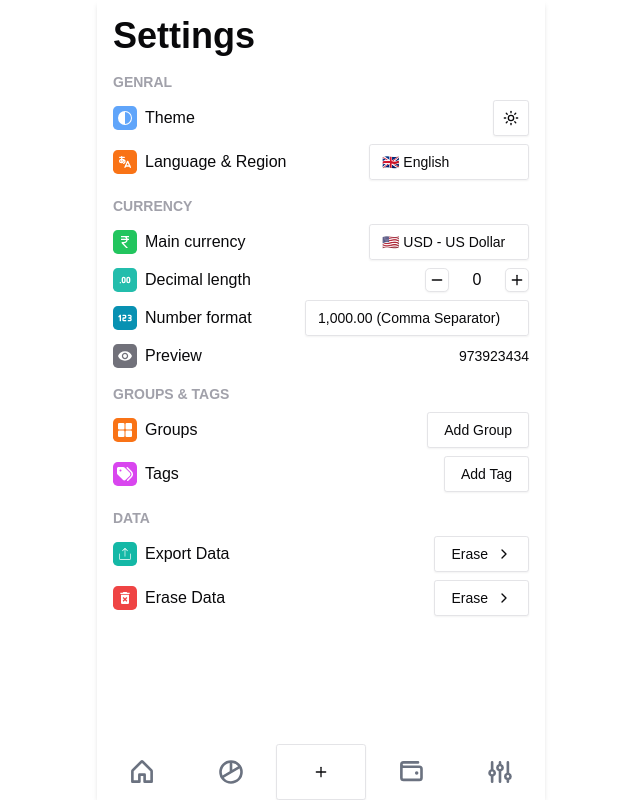
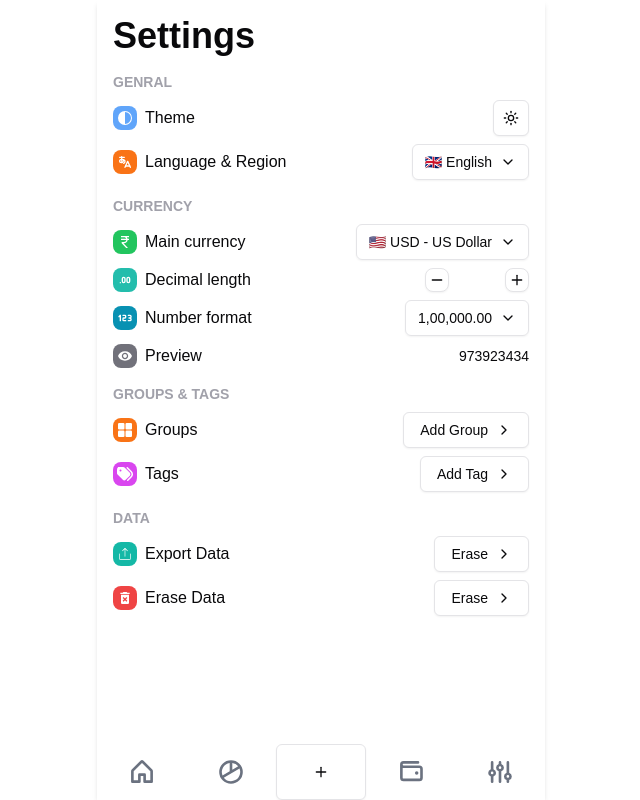
Before and after one commit to Nikhil0723/Expense-Tracker-pwa, a Next.js app: page /settings in a window 1280 px wide. Shown: the whole page, without its empty margins (319-959 px from the left). Built offline with nearby package versions, Linux system fonts and the light colour scheme.

Commit message:
change theme

```diff
--- a/app/globals.css
+++ b/app/globals.css
@@ -27,7 +27,7 @@ body {
     --border: 240 5.9% 90%;
     --input: 240 5.9% 90%;
     --ring: 240 5.9% 10%;
-    --radius: 0.3rem;
+    --radius: 0.5rem;
     --chart-1: 12 76% 61%;
     --chart-2: 173 58% 39%;
     --chart-3: 197 37% 24%;
@@ -63,6 +63,7 @@ body {
   }
 }
 
+
 @layer base {
   * {
     @apply border-border;
--- a/app/layout.tsx
+++ b/app/layout.tsx
@@ -3,7 +3,6 @@ import { Geist, Geist_Mono } from "next/font/google";
 import "./globals.css";
 import BottomMenuBar from "@/components/BottomMenuBar";
 import { ThemeProvider } from "@/context/ThemeProvider";
-import { CounterProvider } from "@/context/decimalContext";
 
 const geistSans = Geist({
   variable: "--font-geist-sans",
@@ -30,7 +29,6 @@ export default function RootLayout({
       <body
         className={`${geistSans.variable} ${geistMono.variable} antialiased  max-h-[100vh]`}
       >
-        <CounterProvider>
         <ThemeProvider
           attribute="class"
           defaultTheme="system"
@@ -42,7 +40,6 @@ export default function RootLayout({
           </main>
           <BottomMenuBar />
         </ThemeProvider>
-        </CounterProvider>
       </body>
     </html>
   );
--- a/components/setting/AddGroup.tsx
+++ b/components/setting/AddGroup.tsx
@@ -4,7 +4,7 @@ import * as React from "react";
 import { Button } from "@/components/ui/button";
 import { Input } from "@/components/ui/input";
 import { Sheet, SheetContent, SheetHeader, SheetTitle, SheetTrigger } from "@/components/ui/sheet";
-import { Plus, Trash } from "lucide-react";
+import { ChevronRight, Plus, Trash } from "lucide-react";
 
 export default function AddGroup() {
   const [groupName, setGroupName] = React.useState("");
@@ -24,7 +24,7 @@ export default function AddGroup() {
   return (
     <Sheet>
       <SheetTrigger asChild>
-        <Button variant="outline">Add Group</Button>
+        <Button variant="outline">Add Group <ChevronRight/></Button>
       </SheetTrigger>
       <SheetContent>
         <SheetHeader>
--- a/components/setting/AddTag.tsx
+++ b/components/setting/AddTag.tsx
@@ -4,7 +4,7 @@ import * as React from "react";
 import { Button } from "@/components/ui/button";
 import { Input } from "@/components/ui/input";
 import { Sheet, SheetContent, SheetHeader, SheetTitle, SheetTrigger } from "@/components/ui/sheet";
-import { Plus, Trash } from "lucide-react";
+import { ChevronRight, Plus, Trash } from "lucide-react";
 
 export default function AddTag() {
   const [tagName, setTagName] = React.useState("");
@@ -24,7 +24,7 @@ export default function AddTag() {
   return (
     <Sheet>
       <SheetTrigger asChild>
-        <Button variant="outline">Add Tag</Button>
+        <Button variant="outline">Add Tag <ChevronRight/></Button>
       </SheetTrigger>
       <SheetContent>
         <SheetHeader>
--- a/components/setting/SelectCurrency.tsx
+++ b/components/setting/SelectCurrency.tsx
@@ -2,14 +2,15 @@
 
 import * as React from "react";
 import { Select, SelectContent, SelectItem, SelectTrigger, SelectValue } from "@/components/ui/select";
+import { ChevronDown } from "lucide-react";
 
 export function CurrencySelect() {
   const [currency, setCurrency] = React.useState("usd"); // Default currency
 
   return (
     <Select onValueChange={setCurrency} value={currency}>
-      <SelectTrigger className="w-40">
-        <SelectValue placeholder="Select currency" />
+      <SelectTrigger className="w-fit gap-2">
+        <SelectValue placeholder="Select currency" /> <ChevronDown size={16}/>
       </SelectTrigger>
       <SelectContent>
         <SelectItem value="usd">🇺🇸 USD - US Dollar</SelectItem>
--- a/components/setting/SelectDecimal.tsx
+++ b/components/setting/SelectDecimal.tsx
@@ -3,33 +3,20 @@
 import * as React from "react";
 import { Button } from "@/components/ui/button";
 import { Minus, Plus } from "lucide-react";
-import { useCounter } from "@/context/decimalContext";
 
 const Counter = () => {
-  const { count, increment, decrement } = useCounter();
-
   return (
     <div className="flex items-center space-x-4">
       {/* Decrease Button */}
-      <Button
-        onClick={() => decrement}
-        variant="outline"
-        size="icon"
-        className="h-6 w-6 rounded-lg"
-      >
+      <Button variant="outline" size="icon" className="h-6 w-6 rounded-lg">
         <Minus className="h-3 w-3" />
       </Button>
 
       {/* Number Display */}
-      <div className="w-6 text-center text-base ">{count}</div>
+      <div className="w-6 text-center text-base "></div>
 
       {/* Increase Button */}
-      <Button
-        onClick={() => increment}
-        variant="outline"
-        size="icon"
-        className="h-6 w-6 rounded-lg"
-      >
+      <Button variant="outline" size="icon" className="h-6 w-6 rounded-lg">
         <Plus className="h-3 w-3" />
       </Button>
     </div>
--- a/components/setting/SelectLanguage.tsx
+++ b/components/setting/SelectLanguage.tsx
@@ -2,14 +2,15 @@
 
 import * as React from "react";
 import { Select, SelectContent, SelectItem, SelectTrigger, SelectValue } from "@/components/ui/select";
+import { ChevronDown } from "lucide-react";
 
 export function LanguageSelect() {
   const [language, setLanguage] = React.useState("en"); // Default language
 
   return (
     <Select onValueChange={setLanguage} value={language}>
-      <SelectTrigger className="w-40">
-        <SelectValue placeholder="Select language" />
+      <SelectTrigger className=" w-fit gap-2">
+        <SelectValue placeholder="Select language" /> <ChevronDown size={16}/>
       </SelectTrigger>
       <SelectContent>
         <SelectItem value="en">🇬🇧 English</SelectItem>
--- a/components/setting/SelectNumberFormat.tsx
+++ b/components/setting/SelectNumberFormat.tsx
@@ -2,20 +2,21 @@
 
 import * as React from "react";
 import { Select, SelectContent, SelectItem, SelectTrigger, SelectValue } from "@/components/ui/select";
+import { ChevronDown } from "lucide-react";
 
 export function NumberFormatSelect() {
   const [format, setFormat] = React.useState("comma"); // Default format
 
   return (
     <Select onValueChange={setFormat} value={format}>
-      <SelectTrigger className="w-56">
-        <SelectValue placeholder="Select Number Format" />
+      <SelectTrigger className=" w-fit gap-2">
+        <SelectValue placeholder="Select Number Format" /> <ChevronDown size={16}/>
       </SelectTrigger>
       <SelectContent>
-        <SelectItem value="comma">1,000.00 (Comma Separator)</SelectItem>
-        <SelectItem value="dot">1.000,00 (Dot Separator)</SelectItem>
-        <SelectItem value="space">1 000.00 (Space Separator)</SelectItem>
-        <SelectItem value="plain">1000.00 (No Separator)</SelectItem>
+        <SelectItem value="comma">1,00,000.00</SelectItem>
+        <SelectItem value="dot">1.00.000,00 </SelectItem>
+        <SelectItem value="space">1 00 000.00</SelectItem>
+        <SelectItem value="plain">100000.00</SelectItem>
       </SelectContent>
     </Select>
   );
--- a/context/decimalContext.tsx
+++ /dev/null
@@ -1,34 +0,0 @@
-"use client";
-
-import React, { createContext, useContext, useState } from "react";
-
-// Define the context type
-interface CounterContextType {
-  count: number;
-  increment: () => void;
-  decrement: () => void;
-}
-
-// Create Context
-const CounterContext = createContext<CounterContextType | undefined>(undefined);
-
-// Provider Component
-export const CounterProvider = ({ children }: { children: React.ReactNode }) => {
-  const [count, setCount] = useState(0);
-
-  const increment = () => setCount((prev) => Math.min(prev + 1, 8));
-  const decrement = () => setCount((prev) => Math.max(prev - 1, 0));
-
-  return (
-    <CounterContext.Provider value={{ count, increment, decrement }}>
-      {children}
-    </CounterContext.Provider>
-  );
-};
-
-// Custom Hook for using Counter Context
-export const useCounter = () => {
-  const context = useContext(CounterContext);
-  if (!context) throw new Error("useCounter must be used within a CounterProvider");
-  return context;
-};
```
Also changed, not shown: context/AppDataContext.tsx (added, +20 -0 lines).
